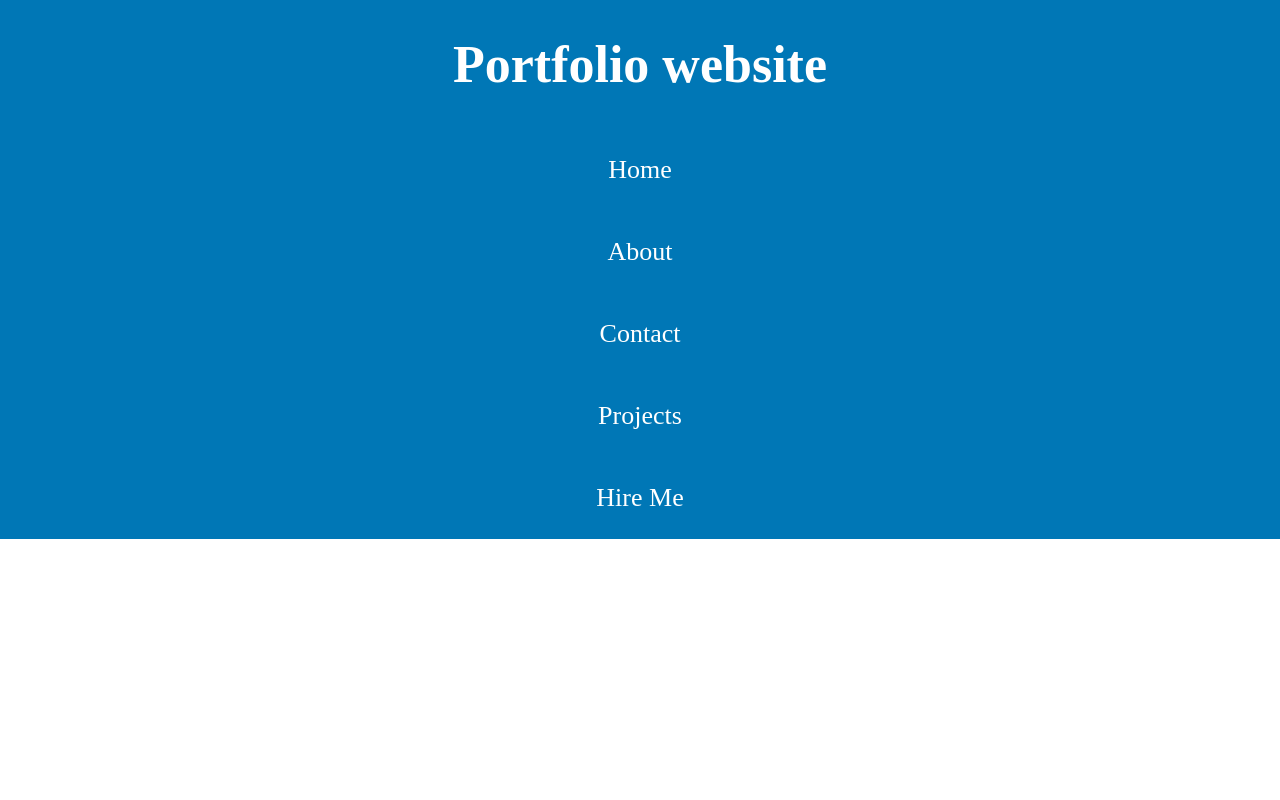
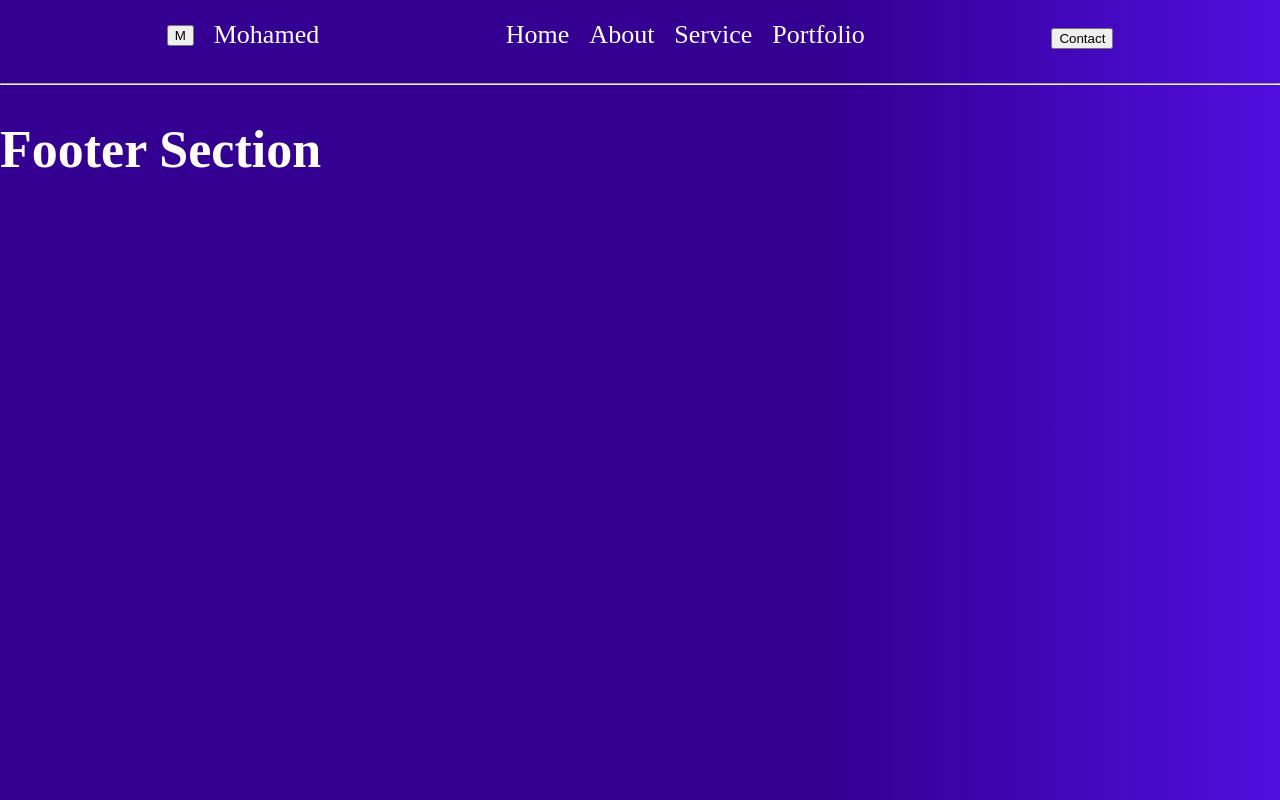
Before and after one commit to eliyasmd50/eliyas_Portfolio, a React (Vite) app: page / in a window 1280 px wide. Built offline with nearby package versions, Linux system fonts and the light colour scheme.

Commit message:
header develop

```diff
--- a/src/App.css
+++ b/src/App.css
@@ -1,10 +1,22 @@
 .app-header {
-  background-color: rgb(0, 119, 182);
-  min-height: 5vh;
   display: flex;
-  flex-direction: column;
+  flex-direction: row;
   align-items: center;
-  justify-content: center;
-  font-size: calc(10px + 2vmin);
-  color: white;
+  justify-content: space-evenly;
 }
+
+.header-elemnets {
+  display: flex;
+  flex-direction: row;
+  align-items: center;
+  margin: 10px;
+  padding: 10px;
+  gap: 20px;
+}
+
+.icon {
+  display: flex;
+  flex-direction: row;
+  align-items: center;
+  gap: 20px;
+}
--- a/src/App.tsx
+++ b/src/App.tsx
@@ -1,14 +1,18 @@
 import './App.css'
-import {Header} from './Header';
+import { Footer } from './Footer';
+import { Header } from './Header';
 
 function App() {
 
   return (
     <>
-     <header className='app-header'>
-      <h1>Portfolio website</h1>
-      <Header />
-     </header>
+      <header className='app-header'>
+        <Header />
+      </header>
+      <hr />
+      <footer>
+        <Footer />
+      </footer>
     </>
   )
 }
--- /dev/null
+++ b/src/Contact.tsx
@@ -0,0 +1,7 @@
+import type { JSX } from "react";
+
+export const  Contact = ():JSX.Element => {
+    return <div>
+    <button>Contact</button>
+    </div>
+}
--- /dev/null
+++ b/src/Footer.tsx
@@ -0,0 +1,9 @@
+import type { JSX } from "react"
+
+export const Footer = ():JSX.Element => {
+    return <>
+        <h1>
+            Footer Section
+        </h1>
+    </>
+}
--- a/src/Header.tsx
+++ b/src/Header.tsx
@@ -1,11 +1,12 @@
-import type { JSX } from "react"
+import type { JSX } from "react";
+import { Contact } from "./Contact";
+import { Icon } from "./Icon";
+import { HeaderElements } from "./HeaderElements";
 
 export const Header = (): JSX.Element => {
     return <>
-        <p>Home</p>
-        <p>About</p>
-        <p>Contact</p>
-        <p>Projects</p>
-        <p>Hire Me</p>
+        <Icon/>
+        <HeaderElements/>
+        <Contact/>
     </>
 }
--- /dev/null
+++ b/src/HeaderElements.tsx
@@ -0,0 +1,10 @@
+import type { JSX } from "react"
+
+export const HeaderElements = (): JSX.Element => {
+    return <div className="header-elemnets">
+        <div>Home</div>
+        <div>About</div>
+        <div>Service</div>
+        <div>Portfolio</div>
+    </div>
+}
--- /dev/null
+++ b/src/Icon.tsx
@@ -0,0 +1,8 @@
+import type { JSX } from "react";
+
+export const Icon = (): JSX.Element => {
+    return <div className="icon">
+        <button>M</button>
+        <span>Mohamed</span>
+    </div>
+}
--- a/src/index.css
+++ b/src/index.css
@@ -1,5 +1,7 @@
 body {
   margin: 0;
   padding: 0;
-  font-size: 3rem;
+  font-size: calc(10px + 2vmin);
+  color: #FFFEFA;
+  background: linear-gradient(to right, #330092 65%, #500ede 100%);
 }
```
